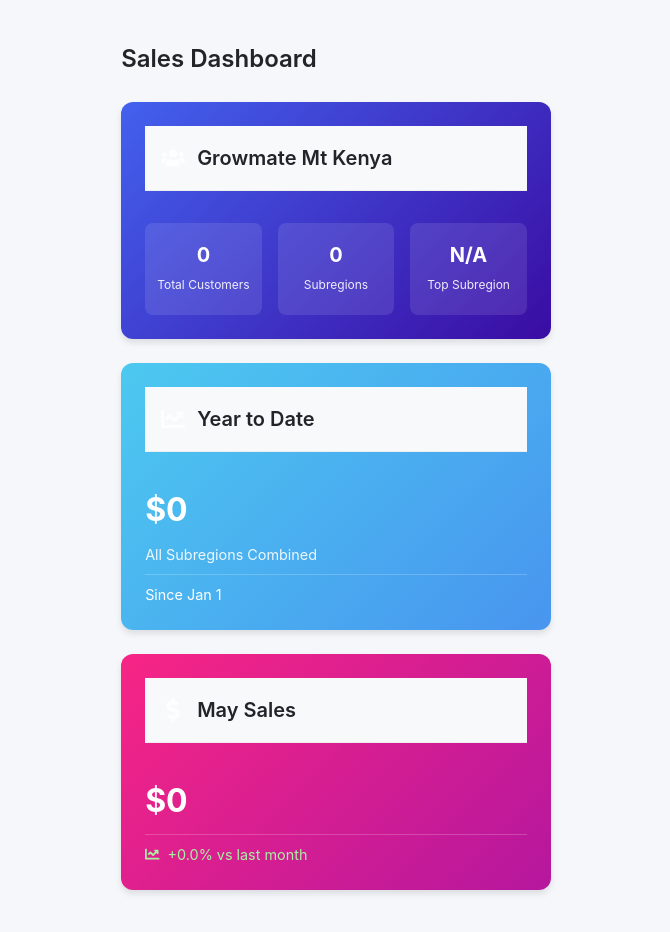
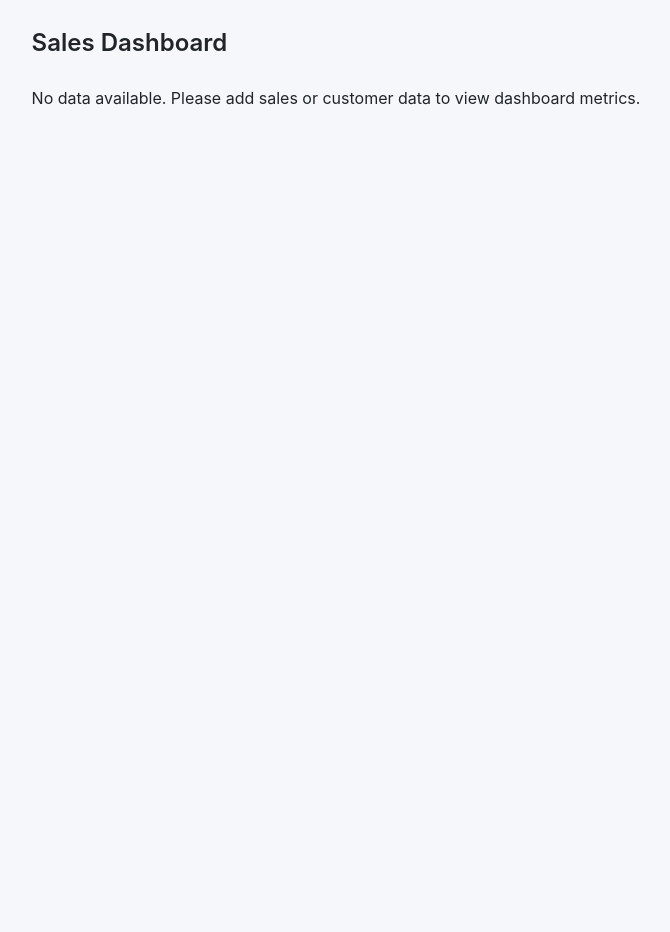
Before and after one commit to Ben1464/Growmate-Mt-Kenya, a React (Create React App) app: page /dashboard in a window 1280 px wide. Shown: the top 932 px of the page, without its empty margins (304-974 px from the left). After the commit the page ends 800 px from the top, so only its background shows below. Built offline with nearby package versions, Linux system fonts and the light colour scheme.

Commit message:
adjusted the landing page display

```diff
--- a/src/pages/DashboardPage.js
+++ b/src/pages/DashboardPage.js
@@ -1,48 +1,97 @@
-import React from 'react';
+import React, { useMemo } from 'react';
 import { useAppStore } from '../store';
 import { useNavigate } from 'react-router-dom';
 import { FaUsers, FaChartLine, FaMapMarkedAlt, FaDollarSign } from 'react-icons/fa';
 import { format, subMonths, startOfYear, isThisYear } from 'date-fns';
 
+interface DashboardCardProps {
+  title: string;
+  value: React.ReactNode;
+  description?: string;
+  icon: React.ReactNode;
+  onClick?: () => void;
+  className?: string;
+  children?: React.ReactNode;
+}
+
+const DashboardCard: React.FC<DashboardCardProps> = ({
+  title,
+  value,
+  description,
+  icon,
+  onClick,
+  className = '',
+  children,
+}) => {
+  return (
+    <div
+      className={`dashboard-card ${className}`}
+      onClick={onClick}
+      role={onClick ? 'button' : undefined}
+      tabIndex={onClick ? 0 : undefined}
+      onKeyDown={onClick ? (e) => e.key === 'Enter' && onClick() : undefined}
+    >
+      <div className="card-content">
+        <div className="card-header">
+          <div className="card-icon">{icon}</div>
+          <h3>{title}</h3>
+        </div>
+        <div className="metric-value">{value}</div>
+        {description && <div className="metric-label">{description}</div>}
+        {children}
+      </div>
+    </div>
+  );
+};
+
+interface MetricItemProps {
+  value: React.ReactNode;
+  label: string;
+}
+
+const MetricItem: React.FC<MetricItemProps> = ({ value, label }) => (
+  <div className="metric-item">
+    <span className="metric-value">{value}</span>
+    <span className="metric-label">{label}</span>
+  </div>
+);
+
 export const DashboardPage = () => {
-  const { sales, customers, subregions, getSubregionSales } = useAppStore();
+  const { sales, customers, subregions, getSubregionSales, isLoading } = useAppStore();
   const navigate = useNavigate();
 
+  // Memoized calculations
+  const { ytdSales, currentMonthSales, previousMonthSales, momGrowth, topSubregion } = useMemo(() => {
+    const currentDate = new Date();
+    const currentYear = currentDate.getFullYear();
+    const currentMonth = format(currentDate, 'MMMM yyyy');
+    const prevMonth = format(subMonths(currentDate, 1), 'MMMM yyyy');
+
     // Calculate YTD sales
-  const currentYear = new Date().getFullYear();
     const ytdSales = sales
-    .filter(sale => {
-      const saleDate = new Date(sale.date);
-      return isThisYear(saleDate);
-    })
+      .filter(sale => isThisYear(new Date(sale.date)))
       .reduce((sum, sale) => sum + sale.amount, 0);
 
     // Calculate current month sales
-  const currentMonth = format(new Date(), 'MMMM');
     const currentMonthSales = sales
-    .filter(sale => {
-      const saleDate = new Date(sale.date);
-      return format(saleDate, 'MMMM yyyy') === format(new Date(), 'MMMM yyyy');
-    })
+      .filter(sale => format(new Date(sale.date), 'MMMM yyyy') === currentMonth)
+      .reduce((sum, sale) => sum + sale.amount, 0);
+
+    // Calculate previous month sales
+    const previousMonthSales = sales
+      .filter(sale => format(new Date(sale.date), 'MMMM yyyy') === prevMonth)
       .reduce((sum, sale) => sum + sale.amount, 0);
 
     // Calculate month-over-month growth
-  const previousMonthSales = sales
-    .filter(sale => {
-      const saleDate = new Date(sale.date);
-      return format(saleDate, 'MMMM yyyy') === format(subMonths(new Date(), 1), 'MMMM yyyy');
-    })
-    .reduce((sum, sale) => sum + sale.amount, 0);
-
     const momGrowth = previousMonthSales
       ? ((currentMonthSales - previousMonthSales) / previousMonthSales) * 100
-    : 0;
+      : currentMonthSales > 0 ? 100 : 0;
 
     // Get top performing subregion
     const subregionPerformance = subregions.map(subregion => {
       const subregionSales = getSubregionSales(subregion.id);
       const currentMonthSubregionSales = subregionSales
-      .filter(sale => format(new Date(sale.date), 'MMMM yyyy') === format(new Date(), 'MMMM yyyy'))
+        .filter(sale => format(new Date(sale.date), 'MMMM yyyy') === currentMonth)
         .reduce((sum, sale) => sum + sale.amount, 0);
 
       return {
@@ -53,64 +102,75 @@
 
     const topSubregion = subregionPerformance[0]?.name || 'N/A';
 
+    return {
+      ytdSales,
+      currentMonthSales,
+      previousMonthSales,
+      momGrowth,
+      topSubregion
+    };
+  }, [sales, subregions, getSubregionSales]);
+
+  const currentMonth = format(new Date(), 'MMMM');
+  const currencyFormatter = new Intl.NumberFormat('en-US', {
+    style: 'currency',
+    currency: 'USD',
+  });
+
+  if (isLoading) {
+    return <div className="dashboard-loading">Loading dashboard data...</div>;
+  }
+
+  if (sales.length === 0 || customers.length === 0) {
+    return (
+      <div className="dashboard-empty">
+        <h1 className="page-title">Sales Dashboard</h1>
+        <p>No data available. Please add sales or customer data to view dashboard metrics.</p>
+      </div>
+    );
+  }
+
   return (
     <div className="dashboard">
       <h1 className="page-title">Sales Dashboard</h1>
 
       <div className="dashboard-cards">
         {/* Overview Card */}
-        <div className="dashboard-card overview-card">
-          <div className="card-content">
-            <div className="card-header">
-              <FaUsers className="card-icon" />
-              <h3>Growmate Mt Kenya </h3>
+        <DashboardCard
+          title="Growmate Mt Kenya"
+          icon={<FaUsers className="card-icon" />}
+          value={
+            <div className="metrics-grid">
+              <MetricItem value={customers.length} label="Total Customers" />
+              <MetricItem value={subregions.length} label="Subregions" />
+              <MetricItem value={topSubregion} label="Top Subregion" />
             </div>
-            <div className="metrics-grid">
-              <div className="metric-item">
-                <span className="metric-value">{customers.length}</span>
-                <span className="metric-label">Total Customers</span>
-              </div>
-              <div className="metric-item">
-                <span className="metric-value">{subregions.length}</span>
-                <span className="metric-label">Subregions</span>
-              </div>
-              <div className="metric-item">
-                <span className="metric-value">{topSubregion}</span>
-                <span className="metric-label">Top Subregion</span>
-              </div>
-            </div>
-          </div>
-        </div>
+          }
+          className="overview-card"
+        />
 
         {/* YTD Sales Card */}
-        <div
-          className="dashboard-card sales-card"
+        <DashboardCard
+          title="Year to Date"
+          icon={<FaChartLine className="card-icon" />}
+          value={currencyFormatter.format(ytdSales)}
+          description="All Subregions Combined"
           onClick={() => navigate('/sales')}
+          className="sales-card"
         >
-          <div className="card-content">
-            <div className="card-header">
-              <FaChartLine className="card-icon" />
-              <h3>Year to Date</h3>
-            </div>
-            <div className="metric-value">${ytdSales.toLocaleString()}</div>
-            <div className="metric-label">All Subregions Combined</div>
           <div className="metric-trend">
             <span>Since {format(startOfYear(new Date()), 'MMM d')}</span>
           </div>
-          </div>
-        </div>
+        </DashboardCard>
 
         {/* Monthly Sales Card */}
-        <div
-          className="dashboard-card monthly-card"
+        <DashboardCard
+          title={`${currentMonth} Sales`}
+          icon={<FaDollarSign className="card-icon" />}
+          value={currencyFormatter.format(currentMonthSales)}
           onClick={() => navigate('/sales')}
+          className="monthly-card"
         >
-          <div className="card-content">
-            <div className="card-header">
-              <FaDollarSign className="card-icon" />
-              <h3>{currentMonth} Sales</h3>
-            </div>
-            <div className="metric-value">${currentMonthSales.toLocaleString()}</div>
           <div className={`metric-trend ${momGrowth >= 0 ? 'positive' : 'negative'}`}>
             <FaChartLine className="trend-icon" />
             <span>
@@ -118,8 +178,7 @@
               {momGrowth.toFixed(1)}% vs last month
             </span>
           </div>
-          </div>
-        </div>
+        </DashboardCard>
       </div>
     </div>
   );
```
Lines whose indentation alone changed are shown as unchanged.
